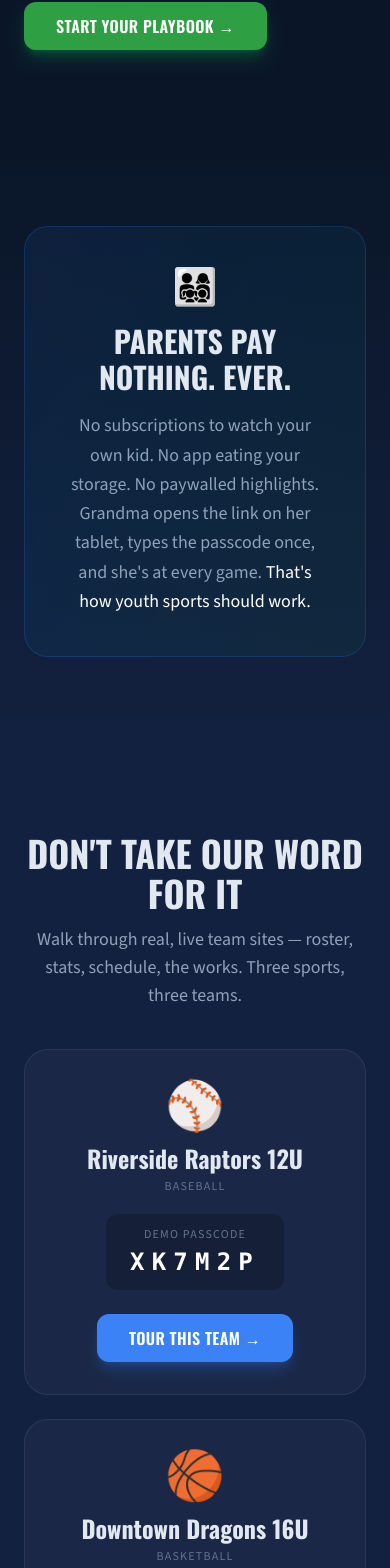
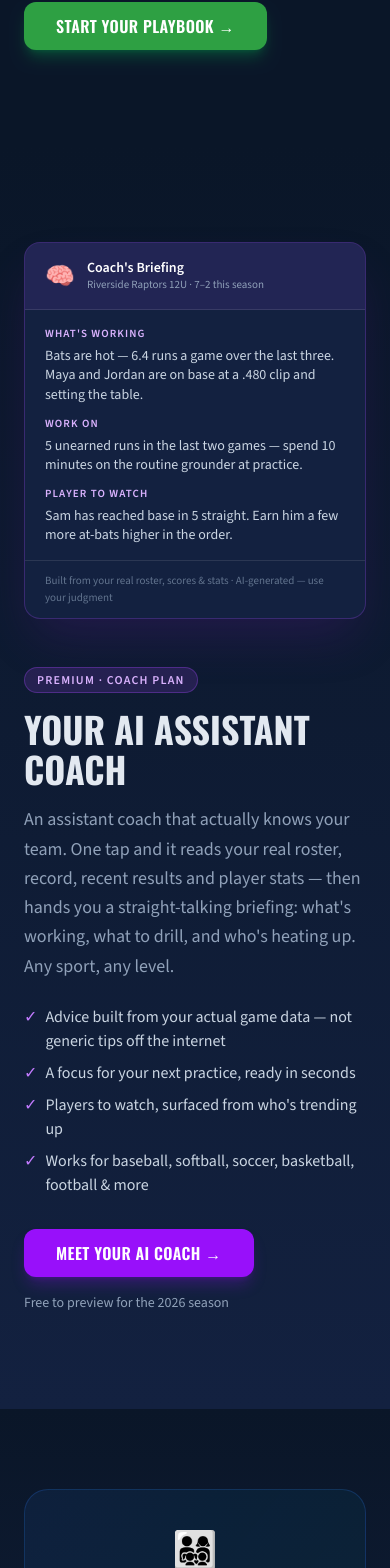
Before and after one commit to Climbo1967/my-teamsports, a Next.js app: page / in a window 390 px wide. Shown: the part 6552-8120 px from the top of the page. Built offline with nearby package versions, Linux system fonts and the light colour scheme; no server answers.

Commit message:
Homepage: add AI Assistant Coach showcase section

```diff
--- a/src/app/page.js
+++ b/src/app/page.js
@@ -71,6 +71,7 @@ export default function Home() {
         <div className="hidden md:flex items-center gap-8">
           <a href="#features" className="text-sm font-medium text-slate-400 hover:text-white transition-colors">Features</a>
           <a href="#playbook" className="text-sm font-medium text-slate-400 hover:text-white transition-colors">Playbook</a>
+          <a href="#ai-coach" className="text-sm font-medium text-purple-300 hover:text-white transition-colors">AI Coach</a>
           <a href="#how" className="text-sm font-medium text-slate-400 hover:text-white transition-colors">How It Works</a>
           <a href="#demo" className="text-sm font-medium text-slate-400 hover:text-white transition-colors">Live Demo</a>
           <Link href="/pricing" className="text-sm font-medium text-slate-400 hover:text-white transition-colors">Pricing</Link>
@@ -242,6 +243,62 @@ export default function Home() {
         </div>
       </section>
 
+      {/* AI ASSISTANT COACH */}
+      <section id="ai-coach" className="px-6 py-24 bg-gradient-to-b from-[var(--color-navy)] to-[var(--color-navy-mid)] scroll-mt-16">
+        <div className="max-w-[1100px] mx-auto grid lg:grid-cols-2 gap-12 items-center">
+          {/* Sample briefing card */}
+          <div className="order-1 mx-auto w-full max-w-[440px]">
+            <div className="rounded-2xl border border-purple-500/25 bg-[var(--color-navy-mid)] shadow-2xl shadow-purple-900/30 overflow-hidden">
+              <div className="flex items-center gap-3 px-5 py-4 border-b border-white/10 bg-purple-500/10">
+                <span className="text-2xl">🧠</span>
+                <div>
+                  <p className="text-sm font-semibold text-white leading-tight">Coach&apos;s Briefing</p>
+                  <p className="text-[11px] text-slate-400">Riverside Raptors 12U · 7&ndash;2 this season</p>
+                </div>
+              </div>
+              <div className="px-5 py-4 space-y-3 text-sm">
+                <div>
+                  <p className="text-[11px] uppercase tracking-widest text-purple-300 font-semibold mb-1">What&apos;s working</p>
+                  <p className="text-slate-300 leading-snug">Bats are hot &mdash; 6.4 runs a game over the last three. Maya and Jordan are on base at a .480 clip and setting the table.</p>
+                </div>
+                <div>
+                  <p className="text-[11px] uppercase tracking-widest text-purple-300 font-semibold mb-1">Work on</p>
+                  <p className="text-slate-300 leading-snug">5 unearned runs in the last two games &mdash; spend 10 minutes on the routine grounder at practice.</p>
+                </div>
+                <div>
+                  <p className="text-[11px] uppercase tracking-widest text-purple-300 font-semibold mb-1">Player to watch</p>
+                  <p className="text-slate-300 leading-snug">Sam has reached base in 5 straight. Earn him a few more at-bats higher in the order.</p>
+                </div>
+              </div>
+              <div className="px-5 py-3 border-t border-white/10 text-[11px] text-slate-500">
+                Built from your real roster, scores &amp; stats &middot; AI-generated &mdash; use your judgment
+              </div>
+            </div>
+          </div>
+
+          {/* Copy */}
+          <div className="order-2">
+            <span className="inline-block text-xs uppercase tracking-widest text-purple-300 font-semibold bg-purple-500/15 border border-purple-500/30 rounded-full px-3 py-1 mb-4">Premium &middot; Coach Plan</span>
+            <h2 className="text-4xl md:text-5xl font-bold mb-4">YOUR AI ASSISTANT COACH</h2>
+            <p className="text-slate-400 text-lg leading-relaxed mb-6">
+              An assistant coach that actually knows your team. One tap and it reads your real roster, record, recent results and player stats &mdash; then hands you a straight-talking briefing: what&apos;s working, what to drill, and who&apos;s heating up. Any sport, any level.
+            </p>
+            <ul className="space-y-2 text-slate-300 mb-8">
+              <li className="flex gap-2"><span className="text-purple-400">✓</span> Advice built from your actual game data &mdash; not generic tips off the internet</li>
+              <li className="flex gap-2"><span className="text-purple-400">✓</span> A focus for your next practice, ready in seconds</li>
+              <li className="flex gap-2"><span className="text-purple-400">✓</span> Players to watch, surfaced from who&apos;s trending up</li>
+              <li className="flex gap-2"><span className="text-purple-400">✓</span> Works for baseball, softball, soccer, basketball, football &amp; more</li>
+            </ul>
+            <div className="flex flex-wrap items-center gap-4">
+              <Link href="/signup" className="inline-block bg-purple-600 text-white font-[family-name:var(--font-oswald)] text-base font-semibold tracking-wide px-8 py-3 rounded-xl hover:bg-purple-500 transition-all duration-200 hover:-translate-y-0.5 shadow-lg shadow-purple-600/25">
+                MEET YOUR AI COACH →
+              </Link>
+              <span className="text-sm text-slate-400">Free to preview for the 2026 season</span>
+            </div>
+          </div>
+        </div>
+      </section>
+
       {/* PARENTS CALLOUT */}
       <section className="px-6 py-20 bg-gradient-to-b from-[var(--color-navy)] to-[var(--color-navy-mid)]">
         <div className="max-w-[900px] mx-auto bg-gradient-to-br from-blue-500/[0.08] to-green-500/[0.05] border border-blue-500/20 rounded-3xl p-10 md:p-12 text-center">
```
